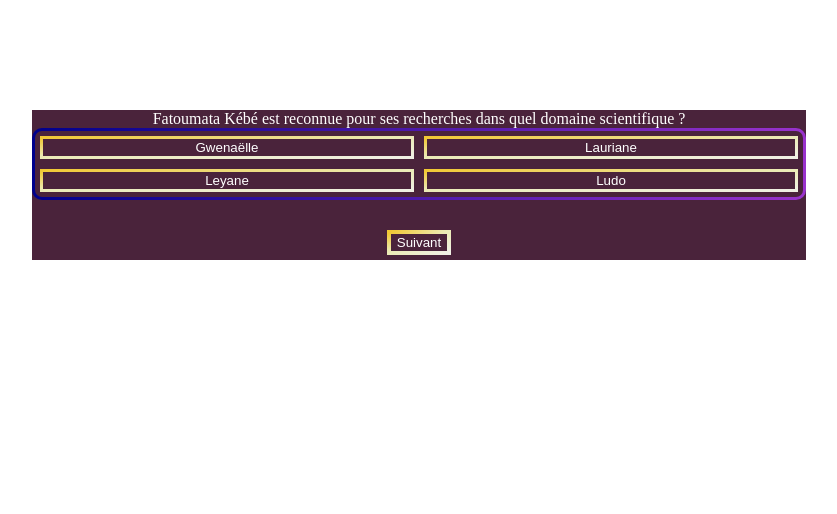
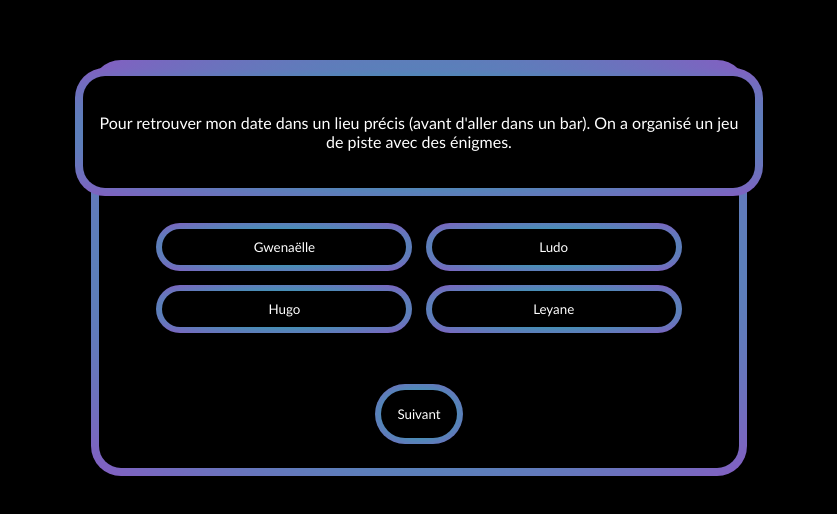
Before and after one commit to adatechschool/projet-quiz-adastories, a plain HTML site: page index.html in a window 1280 px wide. Shown: the part 140-654 px from the top of the page, without its empty margins (221-1058 px from the left). Drawn offline with Linux system fonts and the light colour scheme.

Commit message:
Flexbox in the CSS file

```diff
--- /dev/null
+++ b/game.js
@@ -0,0 +1 @@
+import { quiz_adastories } from './questions.js';
--- a/index.html
+++ b/index.html
@@ -4,20 +4,19 @@
     <meta charset="UTF-8">
     <meta name="viewport" content="width=device-width, initial-scale=1.0">
     <title>Ada stories</title>
-    <link rel="stylesheet" href="style.css">
+    <link rel="stylesheet" href="style_02.css">
+    <script defer type="module" src="game.js"></script>
 </head>
 <body>
     <div id="quiz-container">
         <!-- Section pour la question -->
-        <div class="question">
-        Fatoumata Kébé est reconnue pour ses recherches dans quel domaine scientifique ?
-        </div>
+        <div class="question">Pour retrouver mon date dans un lieu précis (avant d'aller dans un bar). On a organisé un jeu de piste avec des énigmes.</div>
         <!-- Section pour les options -->
         <div class="options">
-            <button>Gwenaëlle</button>
-            <button>Lauriane</button>
-            <button>Leyane</button>
-            <button>Ludo</button>
+            <button class="button-options">Gwenaëlle</button>
+            <button class="button-options">Ludo</button>
+            <button class="button-options">Hugo</button>
+            <button class="button-options">Leyane</button>
         </div>
 
         <!-- Prévois déjà le design du bouton "suivant" pour passer à la prochaine question -->
--- a/questions.js
+++ b/questions.js
@@ -1,4 +1,4 @@
-const quiz_adastories = {
+export const quiz_adastories = {
     questions: [
         {
             text: "Tu peux voir mon père dans les Visiteurs.",
@@ -43,3 +43,5 @@ const quiz_adastories = {
         // Autres questions...
     ]
 };
+
+document.getElementsByClassName()
--- a/style.css
+++ b/style.css
@@ -1,17 +1,16 @@
 body {
-    background-color: white;
     height: 100vh;
     display: flex;
     justify-content: center; /* Centre horizontalement */
     align-items: center;     /* Centre verticalement */
     margin: 0;
+    background-color: #4A233B;
 }
 
 #quiz-container {
-    background: navajowhite;
-    background-color: #4a233b;
+    background-color: #4A233B;
     margin: 0 ;
-    margin-top:50vh; /*vh c'est viewport pour que lecontenu commence a 50 dela page (milieu)*/
+    margin-top: 50vh; /*vh c'est viewport pour que lecontenu commence a 50 dela page (milieu)*/
     transform: translateY(-50%);/* pour le decal surl'axe du Y(décale a sa propre hauteur)*/
     text-align: center;/*fait centrer le bouton suivant */
     display: flex;/* pour que diso de la page flexible */
@@ -37,7 +36,7 @@ body {
     background: linear-gradient(#4A233B,#4A233B) padding-box, /*Intérieur de la case de la questions*/
                 linear-gradient(to right, darkblue, darkorchid) border-box; /*contour de la case de la question*/
     border-radius:10px; /*Arrondir les angles*/
-    /*max-width: fit-content; /*la largeur du bouton correspond au contenu*/
+    /*max-width: fit-content; !*la largeur du bouton correspond au contenu*/
     width: 60vw;
     margin:0 auto;
     margin-bottom: 25px;
--- /dev/null
+++ b/style_02.css
@@ -0,0 +1,107 @@
+body {
+    background-color: #000;
+
+    min-height: 100vh;
+
+    /* POSITION */
+    /* margin: 0; */ /* en conflit avec flexbox */
+    display: flex;
+    justify-content: center;  /* aligne les éléments horizontalement */
+    height: 100vh; /* obligé de donné une taille au body pour mettre en centre verticalement */
+    align-items: center; /* aligne les éléments verticalement */
+}
+
+#quiz-container {
+    /*background-color: transparent;*/
+
+    /* LES BORDS */
+    border: 0.7vw solid transparent; /* Épaisseur du bord */
+    border-radius: 30px;
+    background: linear-gradient(#000, #000) padding-box,
+                radial-gradient(#00C9A7, #845EC2) border-box;
+
+    /* TAILLE DU CONTAINER */
+    width: 50vw;
+    height: 50vh;
+
+    /* POSITION DES ÉLÉMENTS À L'INTÉRIEUR */
+    display: flex;
+    flex-direction: column; /* permet de mettre en colonne */
+    align-items: center; /* centre les blos au centre */
+    justify-content: space-between; /* met en espace entre les blocs */
+}
+
+.question {
+    /*background-color: whitesmoke;*/
+
+    /* POSITION ET DÉCO DU TEXTE */
+    text-align: center;
+    display: flex;
+    align-items: center;
+    padding: 1rem 1rem;
+    position: relative;
+
+    /* TAILLE DU BLOC QUESTION */
+    height: 10vh;
+    width: 50vw;
+
+    /* LES BORDS */
+    border: 0.7vw solid transparent; /* Épaisseur du bord */
+    border-radius: 30px;
+    background: linear-gradient(#000, #000) padding-box,
+                radial-gradient(#00C9A7, #845EC2) border-box;
+}
+
+.options {
+    background-color: transparent;
+
+    /* TAILLE DU BLOC OPTIONS */
+    width: 45vw;
+    max-height: 30vh;
+
+    /* POSITION */
+    display: flex;
+    justify-content: center;
+    flex-wrap: wrap;
+    align-content: space-between;
+}
+
+.button-options {
+    /* TAILLE DU BOUTON */
+    height: 6vh;
+    width: 20vw;
+
+    /* POSITION */
+    margin: 0.5em 0.5em;
+
+    /* LES BORDS */
+    border: 0.5vw solid transparent; /* Épaisseur du bord */
+    border-radius: 30px;
+    background: linear-gradient(#000, #000) padding-box,
+                radial-gradient(#00C9A7, #845EC2) border-box;
+}
+
+.button-container {
+    /*background-color: cadetblue;*/
+}
+
+#next-button {
+    /*background-color: blueviolet;*/
+
+    /* POSITION */
+    margin: 3vh; /* marge entre le bas et le bouton */
+    padding: 1rem 1rem;
+
+    /* LES BORDS */
+    border: 0.5vw solid transparent; /* Épaisseur du bord */
+    border-radius: 30px;
+    background: linear-gradient(#000, #000) padding-box, radial-gradient(#00C9A7, #845EC2) border-box;
+}
+
+/* POLICE */
+.question, .button-options, #next-button {
+    font-family: "Gill Sans";
+    color: white;
+}
+
+/*Ceci peut être déroutant, mais align-content détermine l'espace entre les lignes, alors que align-items détermine comment les éléments dans leur ensemble sont alignées à l'intérieur du conteneur. Quand il n'y a qu'une seule ligne, align-content n'a aucun effet.*/
```
Also changed, not shown: 1 other file.
